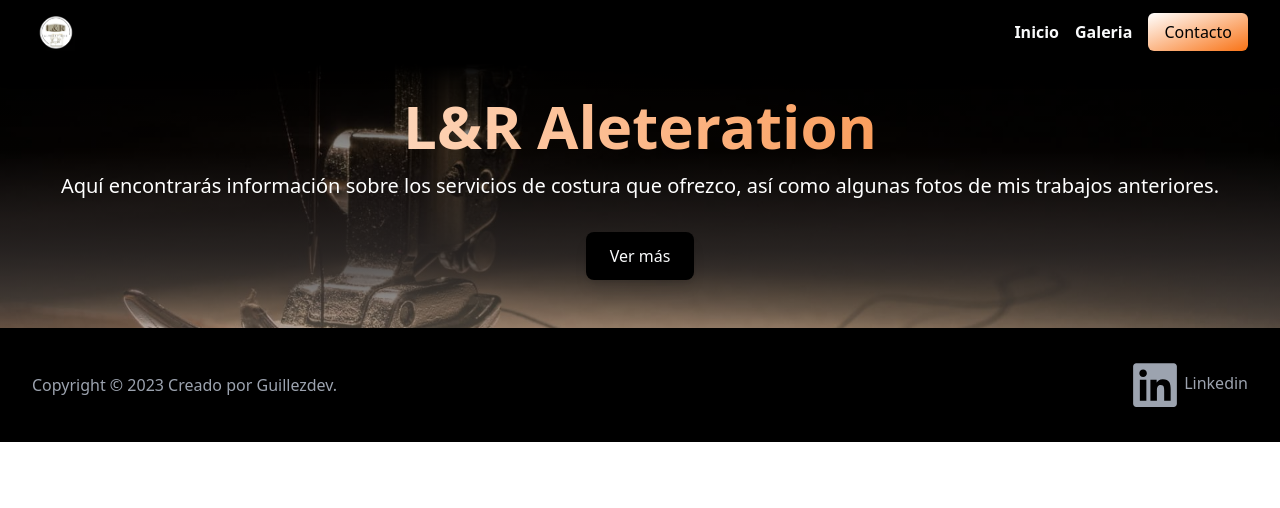
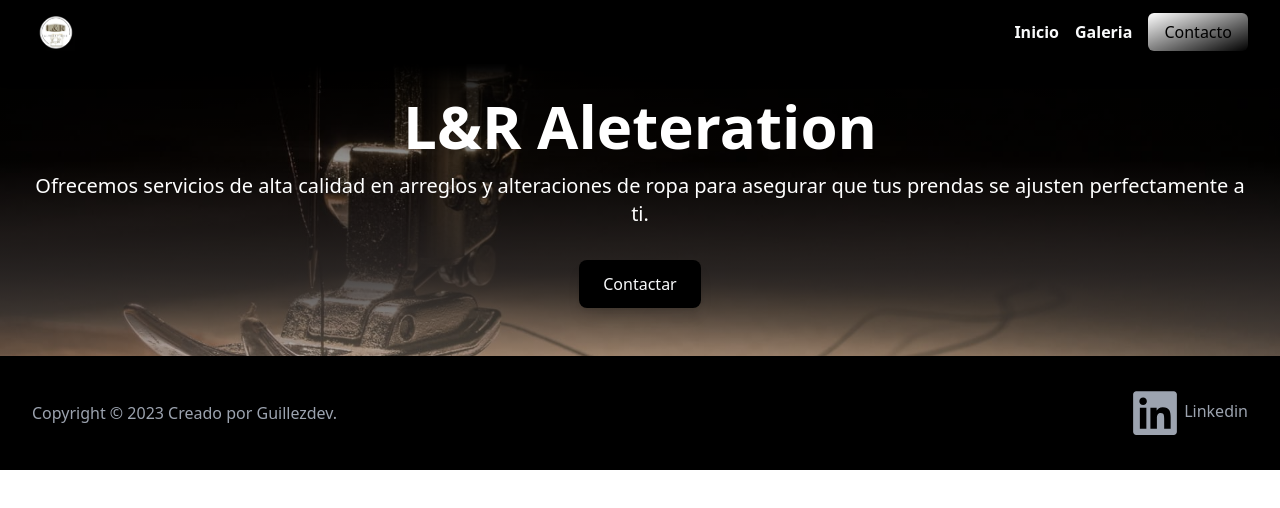
Before and after one commit to guillezdev/Costura-Alteraciones, a Next.js app: page / in a window 1280 px wide. Shown: the top 508 px of the page. Built offline with nearby package versions, Linux system fonts and the light colour scheme.

Commit message:
fix errors

```diff
--- a/app/globals.css
+++ b/app/globals.css
@@ -1,6 +1,7 @@
 @tailwind base;
 @tailwind components;
 @tailwind utilities;
+
 
 .bg-gradientedown {
   position: relative;
--- a/app/layout.js
+++ b/app/layout.js
@@ -1,6 +1,8 @@
 import './globals.css'
 import NavBar from '../components/NavBar.jsx'
 import Footer from '@/components/Footer'
+
+
 export const metadata = {
   title: 'Aleteration L&R',
   description: 'Somos un servicio profesional de alteraciones de ropa con años de experiencia en el sector. Ofrecemos una amplia variedad de servicios de costura, desde pequeñas reparaciones hasta ajustes complejos en todo tipo de prendas. Nos especializamos en arreglos de ropa para hombres, mujeres y niños. Además, ofrecemos servicios de personalización, como bordados y apliques. Contáctanos para obtener una cotización personalizada y confía en nosotros para que tus prendas queden perfectas.',
@@ -10,9 +12,9 @@ export const metadata = {
 export default function RootLayout({ children }) {
  return (
     <html lang="en">
-      <body>
+      <body >
         <NavBar />
-        {children}
+          {children}
         <Footer />
         </body>
     </html>
--- a/components/Header.jsx
+++ b/components/Header.jsx
@@ -1,23 +1,21 @@
-import React from "react";
 
-function Header() {
+export function Header() {
   return (
     <>
       <header className="text-white  bg-gradientedown">
         <div className="container text-center mx-auto py-12 px-4 sm:px-6 lg:px-8">
           <div>
-            <h1 className="text-6xl bg-clip-text text-transparent bg-gradient-to-r from-white to-orange-500 font-bold mb-4">
+            <h1 className="text-6xl font-bold mb-4">
               L&R Aleteration
             </h1>
             <p className="text-xl mb-8">
-              Aquí encontrarás información sobre los servicios de costura que
-              ofrezco, así como algunas fotos de mis trabajos anteriores.
+              Ofrecemos servicios de alta calidad en arreglos y alteraciones de ropa para asegurar que tus prendas se ajusten perfectamente a ti.
             </p>
             <a
               href="#"
               className="bg-black text-gray-50 py-3 px-6 rounded-lg shadow-lg hover:shadow-xl transition-shadow duration-300 inline-block"
             >
-              Ver más
+             Contactar
             </a>
           </div>
         </div>
--- a/components/NavBar.jsx
+++ b/components/NavBar.jsx
@@ -45,7 +45,7 @@ export const NavBar = () => {
                 <li>
                   <Link
                     href={"/contact"}
-                    className="bg-gradient-to-br from-white to-orange-500 bor text-black px-4 py-2 rounded-md hover:bg-gray-900 transition-colors duration-300"
+                    className="bg-gradient-to-br from-white to-grey-500 bor text-black px-4 py-2 rounded-md hover:bg-gray-900 transition-colors duration-300"
                   >
                     Contacto
                   </Link>
--- a/package.json
+++ b/package.json
@@ -11,10 +11,10 @@
   "dependencies": {
     "@headlessui/react": "^1.7.14",
     "autoprefixer": "10.4.14",
-    "next": "13.3.4",
+    "next": "^13.4.4",
     "postcss": "8.4.23",
-    "react": "18.2.0",
-    "react-dom": "18.2.0",
+    "react": "^18.2.0",
+    "react-dom": "^18.2.0",
     "react-icons": "^4.8.0",
     "tailwindcss": "3.3.2"
   }
```
Also changed, not shown: 1 other file (tests, documents, lock files or other folders).
